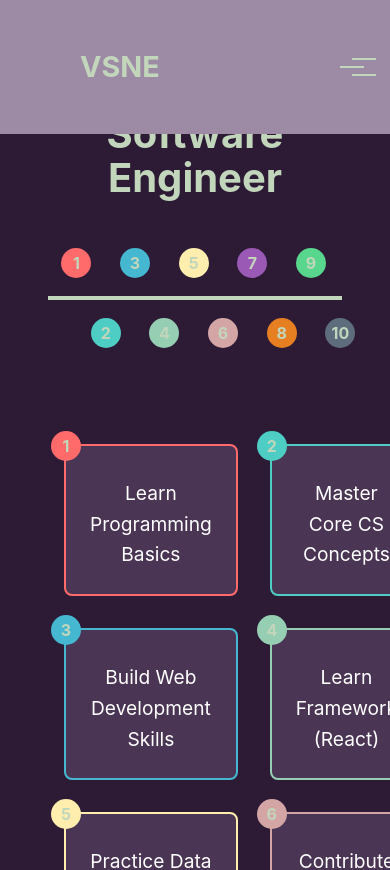
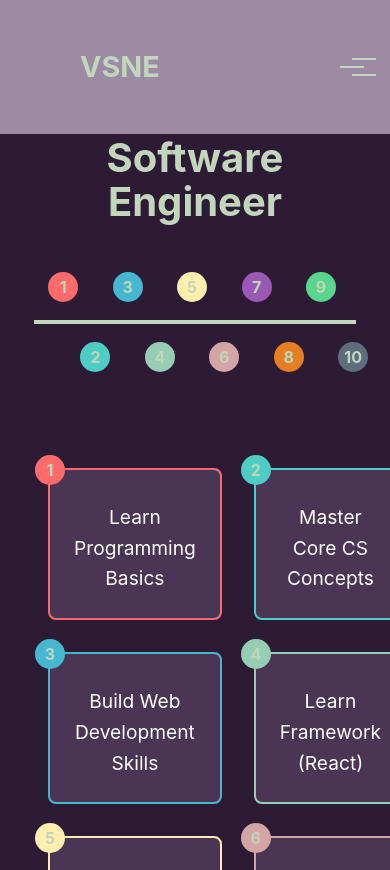
Before and after one commit to Nicsims98/Career_mentor_bot, a React (Vite) app: page /roadmap in a window 390 px wide. Shown: the top 870 px of the page. Built offline with nearby package versions, Linux system fonts and the light colour scheme.

Commit message:
roadmap mobile friendly

```diff
--- a/src/components/Roadmap.css
+++ b/src/components/Roadmap.css
@@ -2,6 +2,12 @@
     padding: 2rem;
     max-width: 1200px;
     margin: 0 auto;
+}
+
+@media (max-width: 768px) {
+    .roadmap-container {
+        padding: 3.5rem 1rem 1rem;
+    }
 }
 
 .career-title {
@@ -93,12 +99,34 @@
 }
 
 .card-description {
-    display: none;
     margin-top: 1rem;
     font-size: 0.9rem;
     color: var(--text-secondary);
 }
 
-.roadmap-card:hover .card-description {
-    display: block;
+.card-link {
+    display: inline-block;
+    margin-top: 0.5rem;
+    color: var(--accent-primary);
+    text-decoration: none;
+    font-size: 0.9rem;
 }
+
+.card-link:hover {
+    text-decoration: underline;
+}
+
+.roadmap-card {
+    cursor: pointer;
+}
+
+@media (min-width: 769px) {
+    /* Keep hover behavior for desktop */
+    .card-description {
+        display: none;
+    }
+
+    .roadmap-card:hover .card-description {
+        display: block;
+    }
+}
--- a/src/components/Roadmap.jsx
+++ b/src/components/Roadmap.jsx
@@ -1,4 +1,4 @@
-import React from 'react'
+import React, { useState } from 'react'
 import './Roadmap.css'
 
 function Roadmap() {
@@ -85,13 +85,14 @@ function Roadmap() {
 
       {/* Roadmap Cards */}
       <div className="roadmap-cards">
-        {roadmapSteps.map((step, index) => (
-          <a
+        {roadmapSteps.map((step, index) => {
+          const [isExpanded, setIsExpanded] = useState(false);
+
+          return (
+            <div
               key={index}
-            href={step.link}
-            target="_blank"
-            rel="noopener noreferrer"
-            className="roadmap-card"
+              className={`roadmap-card ${isExpanded ? 'expanded' : ''}`}
+              onClick={() => setIsExpanded(!isExpanded)}
               style={{ borderColor: step.color }}
             >
               <span className="step-number" style={{ backgroundColor: step.color }}>
@@ -99,10 +100,24 @@ function Roadmap() {
               </span>
               <div className="card-content">
                 <p>{step.text}</p>
+                {isExpanded && (
+                  <>
                     <div className="card-description">{step.description}</div>
+                    <a
+                      href={step.link}
+                      target="_blank"
+                      rel="noopener noreferrer"
+                      className="card-link"
+                      onClick={(e) => e.stopPropagation()}
+                    >
+                      Learn More →
+                    </a>
+                  </>
+                )}
               </div>
-          </a>
-        ))}
+            </div>
+          );
+        })}
       </div>
     </div>
   )
```
Lines whose indentation alone changed are shown as unchanged.
